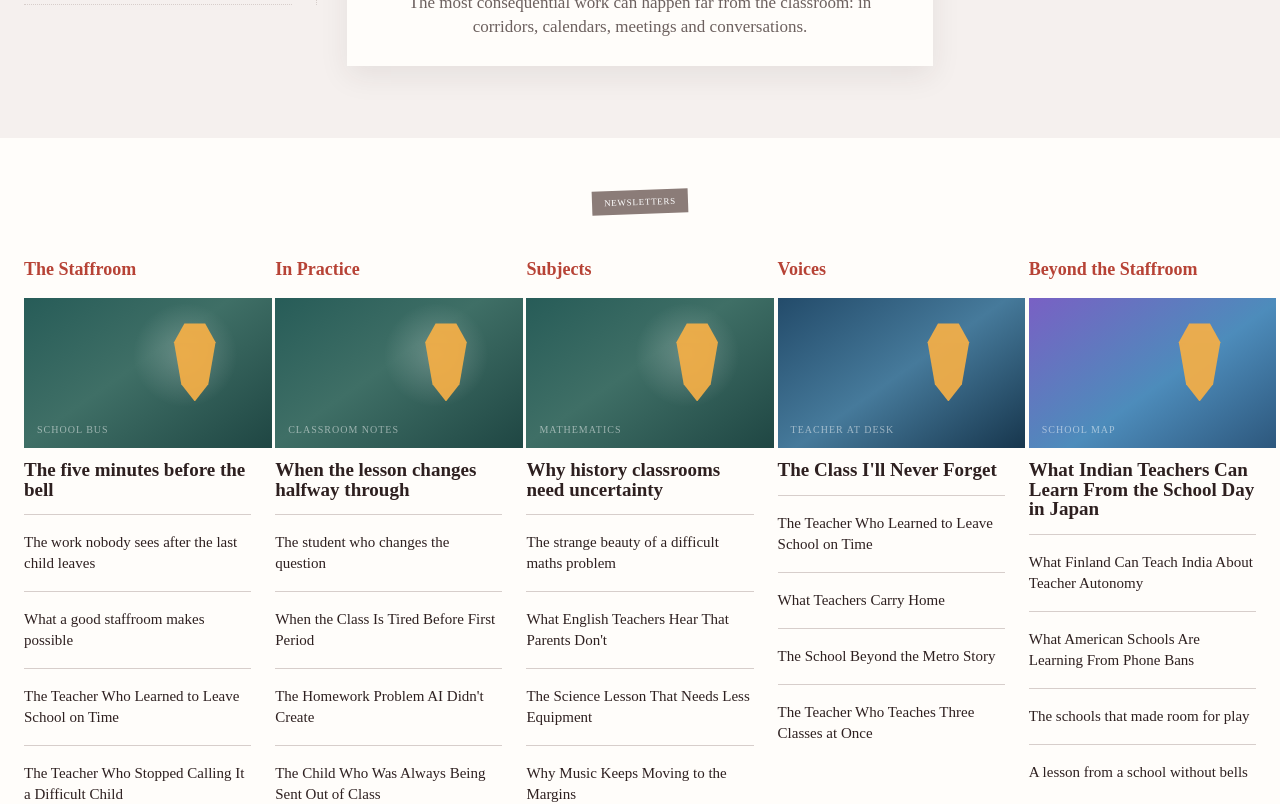
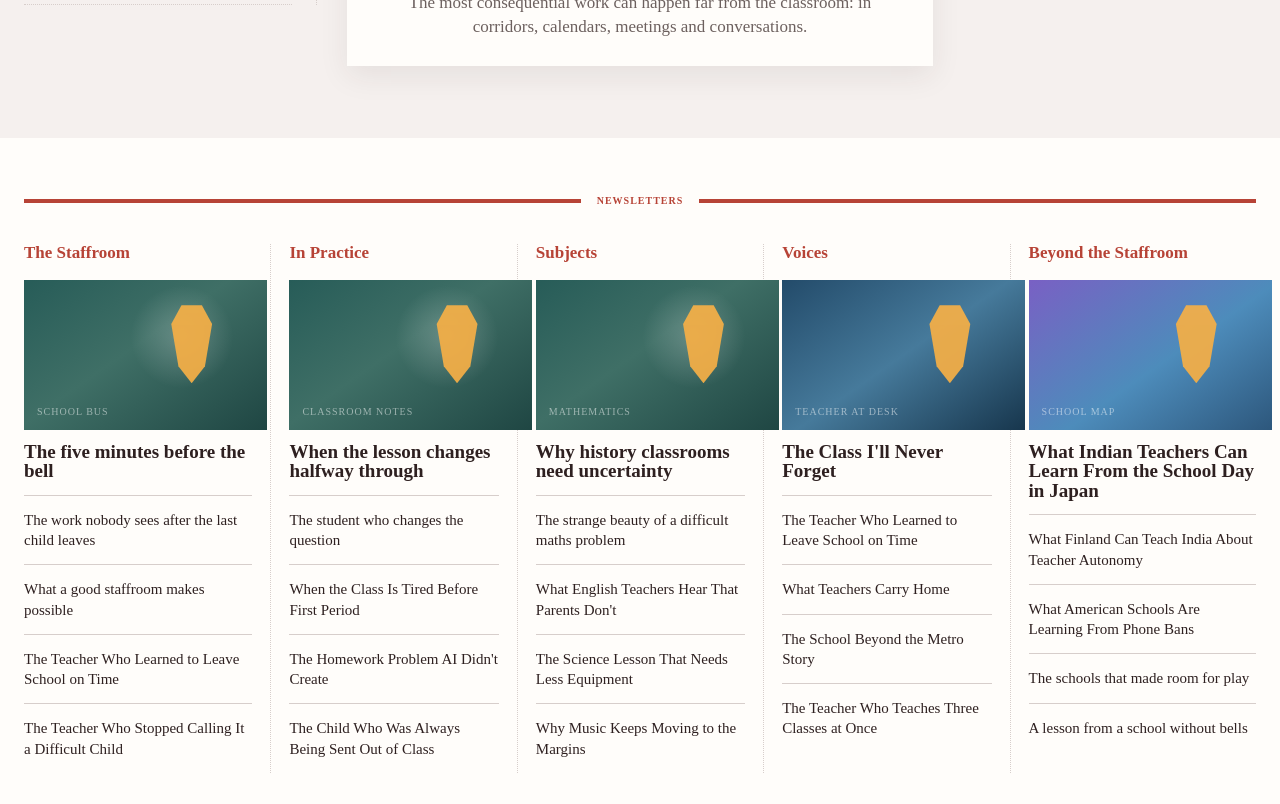
Before and after one commit to staffroom-review/staffroom-website, a Next.js app: page / in a window 1280 px wide. Shown: the part 3460-4264 px from the top of the page. Built offline with nearby package versions, Linux system fonts and the light colour scheme.

Commit message:
homepage: refine Section 6 five-column collection

```diff
--- a/app/globals.css
+++ b/app/globals.css
@@ -536,40 +536,64 @@ img, svg { display: block; max-width: 100%; }
 }
 
 .reference-section--collection {
-  padding-top: 52px;
+  padding-top: 58px;
   background: var(--paper-light);
 }
 .collection-ribbon {
   display: flex;
-  justify-content: center;
-  margin-bottom: 46px;
+  align-items: center;
+  gap: 14px;
+  margin-bottom: 38px;
+}
+.collection-ribbon::before,
+.collection-ribbon::after {
+  content: "";
+  flex: 1;
+  height: 4px;
+  background: var(--vermillion);
 }
 .collection-ribbon span {
   display: inline-block;
-  padding: 7px 12px;
-  color: #fff;
-  background: #8b7c78;
-  font-size: 9px;
-  letter-spacing: .08em;
-  transform: rotate(-2deg);
+  padding: 0 2px;
+  color: var(--vermillion);
+  background: var(--paper-light);
+  font-family: var(--sans);
+  font-size: 10px;
+  font-weight: 800;
+  letter-spacing: .1em;
+  line-height: 1;
+  text-transform: uppercase;
+  white-space: nowrap;
 }
 .newsletter-grid {
   display: grid;
   grid-template-columns: repeat(5, minmax(0, 1fr));
-  gap: var(--gutter);
+  gap: 0;
 }
 .collection-column {
   min-width: 0;
+  padding-inline: 18px;
+}
+.collection-column:first-child {
+  padding-left: 0;
+}
+.collection-column:last-child {
+  padding-right: 0;
+}
+.collection-column + .collection-column {
+  border-left: 1px dotted var(--rule);
 }
 .collection-column > h2 {
-  margin: 0 0 20px;
+  margin: 0 0 18px;
   color: var(--vermillion);
   font-family: var(--sans);
-  font-size: 18px;
-  line-height: 1;
+  font-size: 17px;
+  font-weight: 700;
+  line-height: 1.05;
 }
 .collection-column .art-frame {
   margin-bottom: 12px;
+  aspect-ratio: 1.62;
 }
 .collection-column > h3 {
   margin: 0;
@@ -580,16 +604,16 @@ img, svg { display: block; max-width: 100%; }
   letter-spacing: 0;
 }
 .collection-column__stories {
-  margin-top: 15px;
+  margin-top: 14px;
 }
 .collection-column__stories a {
   display: block;
-  padding: 17px 0;
+  padding: 14px 0;
   border-top: 1px solid var(--rule);
   font-family: var(--display);
   font-size: 15px;
   font-weight: 400;
-  line-height: 1.4;
+  line-height: 1.35;
   letter-spacing: 0;
 }
 
@@ -729,7 +753,17 @@ img, svg { display: block; max-width: 100%; }
     font-size: 24px;
   }
   .collection-ribbon {
-    margin-bottom: 34px;
+    margin-bottom: 30px;
+  }
+  .collection-ribbon::before,
+  .collection-ribbon::after {
+    height: 3px;
+  }
+  .collection-column {
+    padding-inline: 0;
+  }
+  .collection-column + .collection-column {
+    border-left: 0;
   }
 }
 
```
